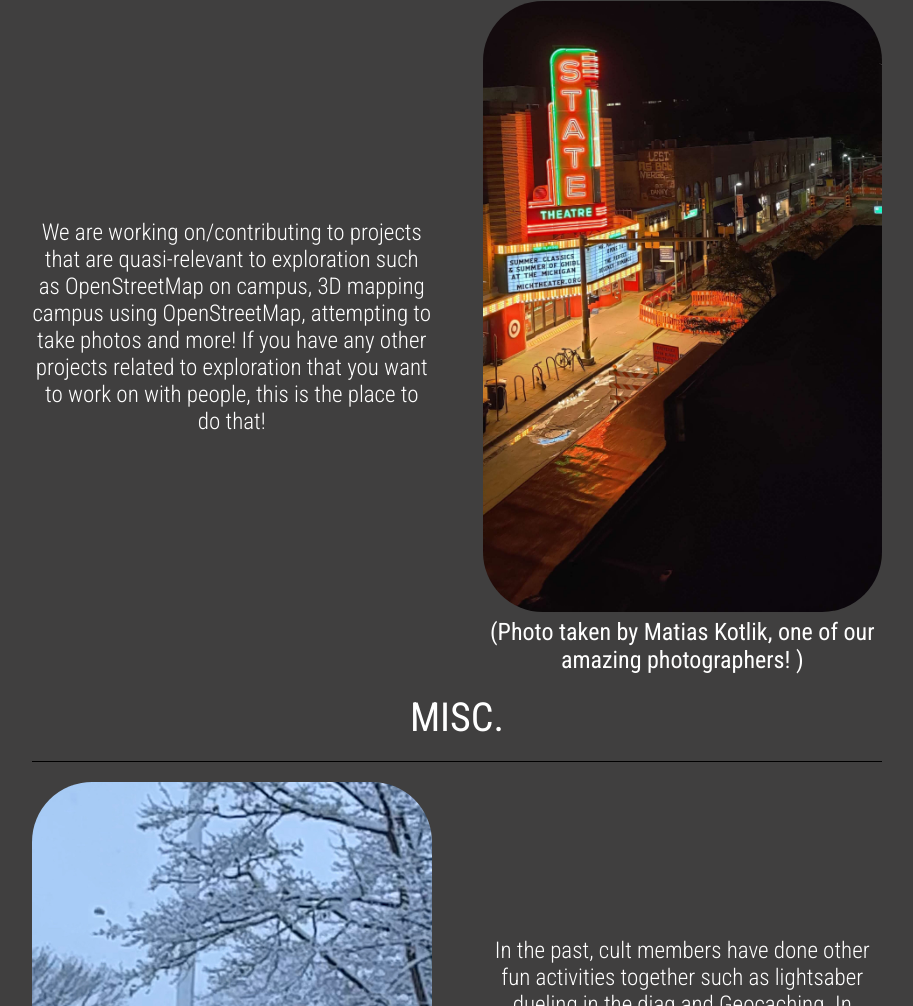
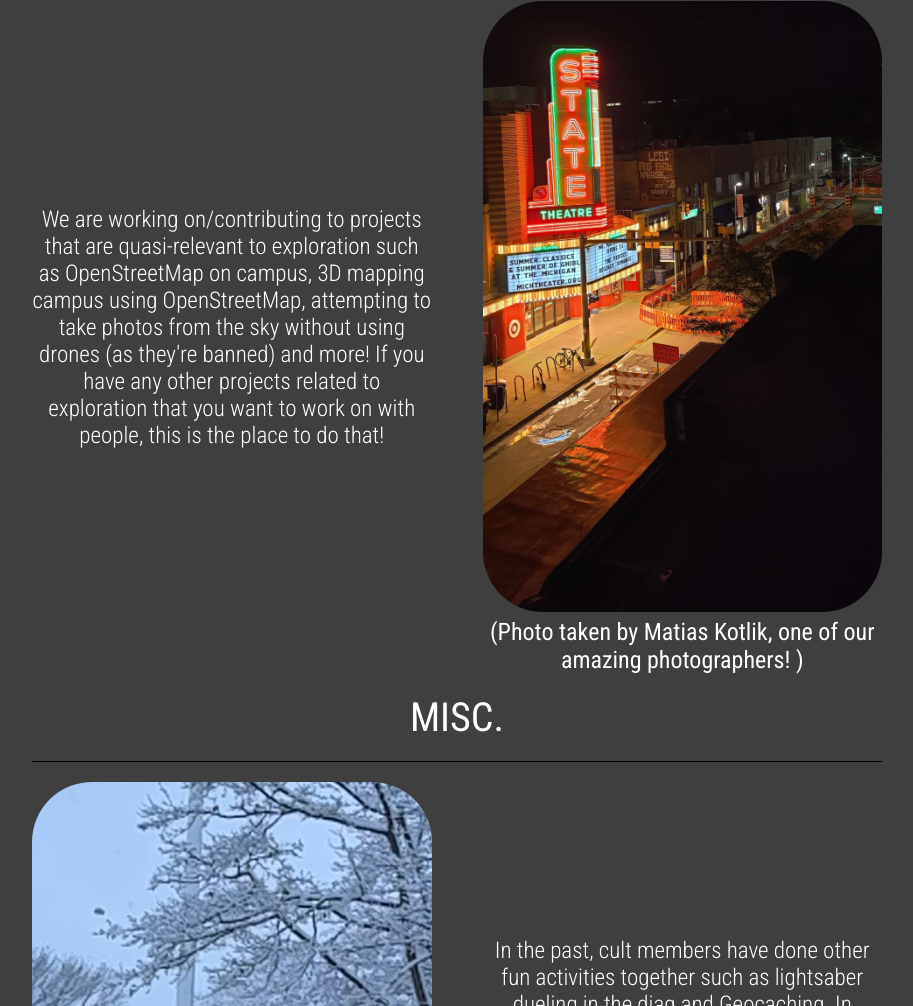
Before and after one commit to a2expcult/a2expcult.github.io, a plain HTML site: page about.html in a window 1280 px wide. Shown: the part 2573-3579 px from the top of the page, without its empty margins (183-1096 px from the left). Drawn offline with Linux system fonts and the light colour scheme.

Commit message:
forgot to mention no drones allowed

```diff
--- a/about.html
+++ b/about.html
@@ -146,7 +146,8 @@
       <div class="block_item left_align">
         <p>
           We are working on/contributing to projects that are quasi-relevant to exploration such as
-          OpenStreetMap on campus, 3D mapping campus using OpenStreetMap, attempting to take photos and more!
+          OpenStreetMap on campus, 3D mapping campus using OpenStreetMap, attempting to take photos from the sky
+          without using drones (as they're banned) and more!
           If you have any other projects related to exploration that you want to work on with people,
           this is the place to do that!
 
```
